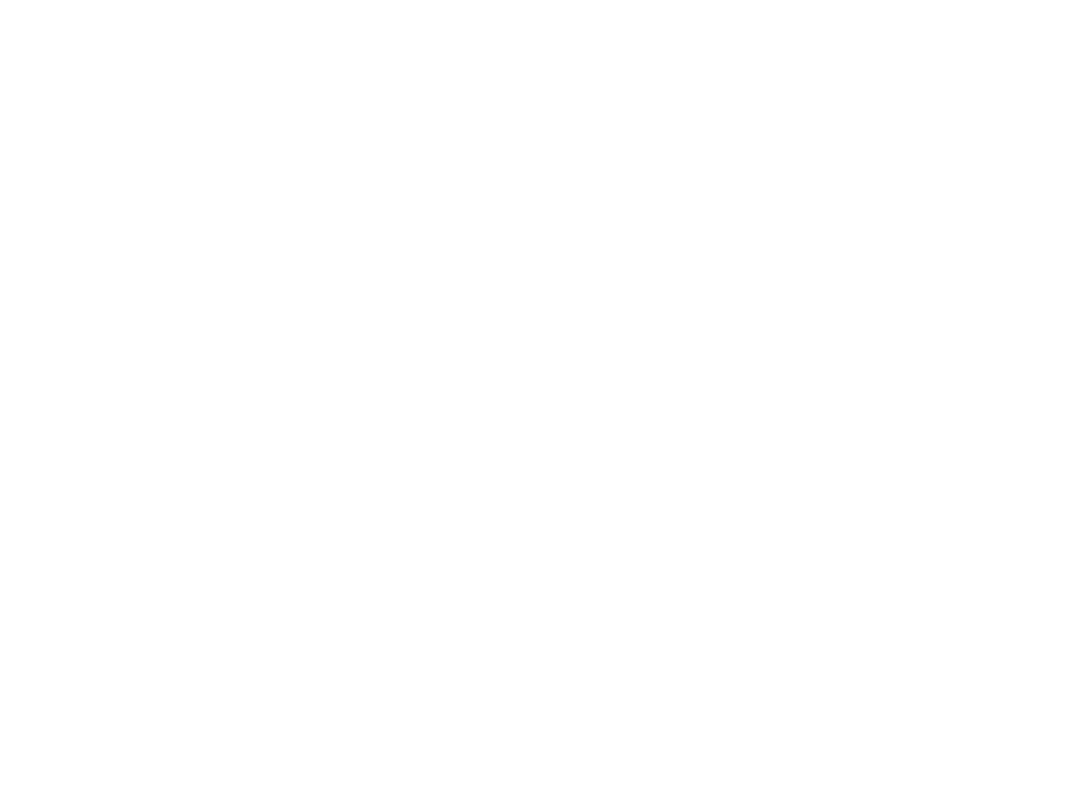
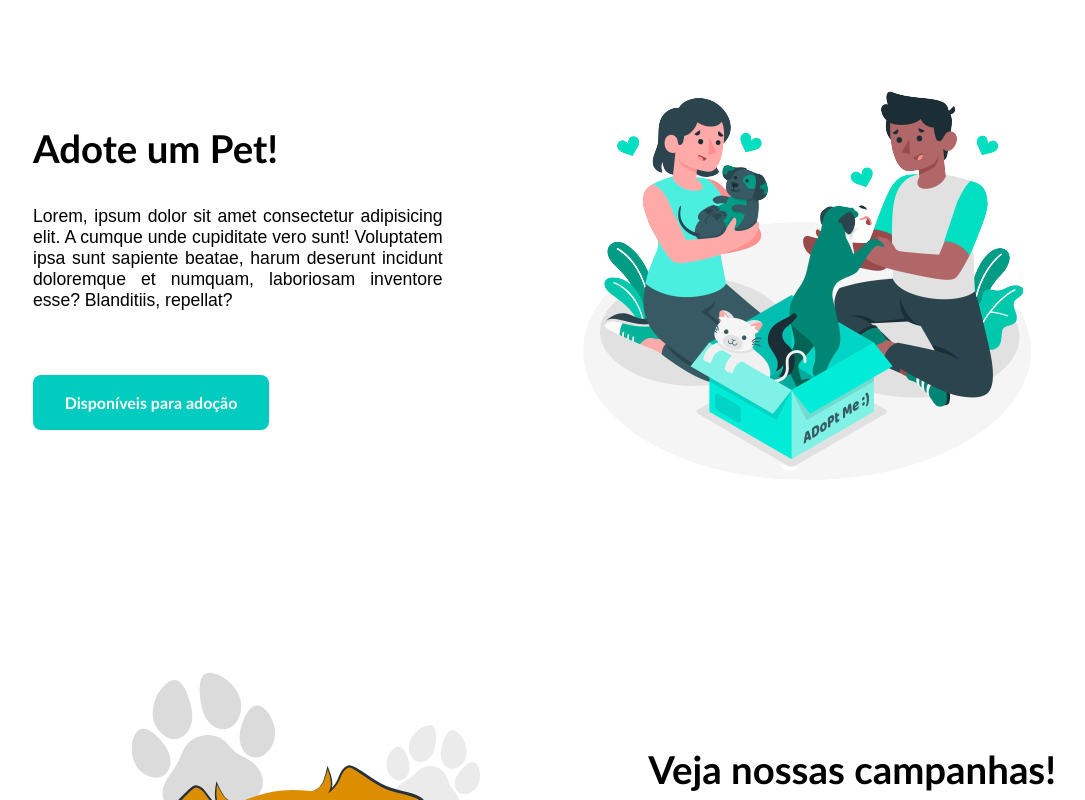
Before and after one commit to Julio-Norberto/Valentes-de-sirinhaem, a React (Vite) app: page / in a window 1280 px wide. Shown: the part 1040-1840 px from the top of the page, without its empty margins (95-1180 px from the left). Before the commit the page ends 966 px from the top, so only its background shows below. Built offline with nearby package versions, Linux system fonts and the light colour scheme.

Commit message:
feat: create SectionHomeCard component

```diff
--- /dev/null
+++ b/src/components/Button/button.css
@@ -0,0 +1,22 @@
+.home-button {
+  padding: 18px;
+  background-color: #02CBBF;
+  border: none;
+  border-radius: 8px;
+  text-decoration: none;
+  color: white;
+  font-weight: bold;
+}
+
+.home-button:hover {
+  background-color: #00a59a;
+}
+
+@media (min-width: 750px) and (max-width: 1150px) {
+  .home-button {
+    /*background-color: rgb(30, 255, 236);*/
+    background-color: #EF7C12;
+    color: #fff;
+    font-weight: bold;
+  }
+}
--- /dev/null
+++ b/src/components/Button/index.tsx
@@ -0,0 +1,24 @@
+import { Link } from 'react-router-dom'
+import './button.css'
+
+type ButtonProps = {
+  title: string
+  display?: string
+  width?: string
+  align?: string
+  destination: string
+}
+
+export const Button:React.FunctionComponent<ButtonProps> = ({title, display, width, align, destination}: ButtonProps) => {
+  const style: React.CSSProperties = {
+    display,
+    width,
+    justifyContent: align
+  }
+
+  return (
+    <div>
+      <Link style={style} className='home-button' to={destination}> {title} </Link>
+    </div>
+  )
+}
--- /dev/null
+++ b/src/components/SectionHomeCard/index.tsx
@@ -0,0 +1,44 @@
+import { Link } from 'react-router-dom'
+import { Button } from '../Button'
+import './sectionHomeCard.css'
+
+interface ISectionHomeCard {
+    image: any
+    title: string
+    description: string
+    buttonTitle: string
+    direction?: string
+    width?: string
+    display?: string
+    align?: string
+    titleAlign?: 'center' | 'left'
+    destiny: string
+}
+
+export const SectionHomeCard:React.FunctionComponent<ISectionHomeCard> = (props: ISectionHomeCard) => {
+    const style: React.CSSProperties | any = {
+      flexDirection: props.direction
+    }
+
+    const h2Style : React.CSSProperties = {
+      textAlign: props.titleAlign
+    }
+
+    return (
+      <div style={style} className='cardSection-container'>
+        <div className='cardSection-image'>
+          <img className='card-image' width={650} src={props.image} alt="" />
+        </div>
+
+        <div className='cardSection-text'>
+
+          <div>
+            <h2 style={h2Style}> {props.title} </h2>
+            <p> {props.description} </p>
+          </div>
+
+          <Button destination={props.destiny} title={props.buttonTitle} display={props.display} width={props.width} align={props.align} />
+        </div>
+      </div>
+    )
+}
--- /dev/null
+++ b/src/components/SectionHomeCard/sectionHomeCard.css
@@ -0,0 +1,75 @@
+.cardSection-container {
+  width: 80%;
+  margin: 0 auto;
+  display: flex;
+  justify-content: space-between;
+  align-items: center;
+  margin-top: 100px;
+}
+
+.cardSection-text {
+  width: 40%;
+  text-align: center;
+}
+
+.cardSection-text div h2 {
+  font-size: 2.4em;
+  margin-bottom: 35px;
+  font-family: 'Trebuchet MS', 'Lucida Sans Unicode', 'Lucida Grande', 'Lucida Sans', Arial, sans-serif;
+}
+
+.cardSection-text div p {
+  font-size: 1.1em;
+  color: #000;
+  font-family: 'Poppins', sans-serif;
+  text-align: justify;
+  margin-bottom: 64px;
+}
+
+@media (max-width: 1400px) {
+  .cardSection-image img {
+    width: 500px;
+  }
+
+  .cardSection-text h2 {
+    font-size: 28px;
+  }
+
+  .cardSection-text p {
+    font-size: 18px;
+  }
+
+}
+
+@media (min-width: 300px) and (max-width: 700px) {
+  .cardSection-container {
+    flex-direction: column !important;
+  }
+
+  .cardSection-text {
+    width: 100%;
+    margin-top: 15px;
+  }
+
+  .cardSection-image {
+    width: 100%;
+    display: flex;
+    justify-content: center;
+    align-items: center;
+  }
+
+  .card-image {
+    height: 350px;
+  }
+}
+
+@media (min-width: 750px) and (max-width: 1150px) {
+  .cardSection-image img {
+    width: 350px;
+    margin-right: -20px;
+  }
+
+  .cardSection-text h2 {
+    font-size: 24px;
+  }
+}
--- a/src/pages/Home/home.css
+++ b/src/pages/Home/home.css
@@ -40,20 +40,6 @@
   width: 530px;
 }
 
-.home-button {
-  padding: 18px;
-  background-color: #02CBBF;
-  border: none;
-  border-radius: 8px;
-  text-decoration: none;
-  color: white;
-  font-weight: bold;
-}
-
-.home-button:hover {
-  background-color: #00a59a;
-}
-
 @media (min-width: 1400px) {
   .home-content {
     height: 800px;
@@ -88,13 +74,6 @@
 
   .home-img img {
     width: 400px;
-  }
-
-  .home-button {
-    /*background-color: rgb(30, 255, 236);*/
-    background-color: #EF7C12;
-    color: #fff;
-    font-weight: bold;
   }
 }
 
--- a/src/pages/Home/index.tsx
+++ b/src/pages/Home/index.tsx
@@ -1,10 +1,14 @@
 import './home.css'
 
 import { Menu } from '../../components/Menu'
-import { Link } from 'react-router-dom'
 import { Bar } from '../../components/Bar'
+import { SectionHomeCard } from '../../components/SectionHomeCard'
+import { Button } from '../../components/Button'
 
 import dogs from '../../assets/dogsHome.svg'
+import adoptionImage from '../../assets/adoptionHome.png'
+import dogPaw from '../../assets/Dogpaw-cuate.svg'
+import adoptionImage2 from '../../assets/adoption.svg'
 
 export const Home: React.FunctionComponent = () => {
     return (
@@ -21,7 +25,7 @@ export const Home: React.FunctionComponent = () => {
                 </p>
               </div>
 
-              <Link className='home-button' to='adoption' >Disponíveis para adoção</Link>
+              <Button title='Disponíveis para adoção' destination='/adoption' />
             </div>
 
             <div className='home-img'>
@@ -31,6 +35,37 @@ export const Home: React.FunctionComponent = () => {
           </div>
           <Bar title='Você pode fazer a diferença nessa luta' />
 
+          <SectionHomeCard
+            image={adoptionImage}
+            title='Adote um Pet!'
+            description='Lorem, ipsum dolor sit amet consectetur adipisicing elit. A cumque unde cupiditate vero sunt! Voluptatem ipsa sunt sapiente beatae, harum deserunt incidunt doloremque et numquam, laboriosam inventore esse? Blanditiis, repellat?' buttonTitle='Disponíveis para adoção'
+            direction='row-reverse'
+            width='200px'
+            display='flex'
+            align='center'
+            titleAlign='left'
+            destiny='/adoption'
+          />
+
+          <SectionHomeCard
+            image={dogPaw}
+            title='Veja nossas campanhas!'
+            description='Lorem, ipsum dolor sit amet consectetur adipisicing elit. A cumque unde cupiditate vero sunt! Voluptatem ipsa sunt sapiente beatae, harum deserunt incidunt doloremque et numquam, laboriosam inventore esse? Blanditiis, repellat?' buttonTitle='Ver campanhas'
+            destiny='/campaign'
+          />
+
+          <SectionHomeCard
+            image={adoptionImage2}
+            title='Faça uma doação!'
+            description='Lorem, ipsum dolor sit amet consectetur adipisicing elit. A cumque unde cupiditate vero sunt! Voluptatem ipsa sunt sapiente beatae, harum deserunt incidunt doloremque et numquam, laboriosam inventore esse? Blanditiis, repellat?' buttonTitle='Fazer doação'
+            direction='row-reverse'
+            width='200px'
+            display='flex'
+            align='center'
+            titleAlign='left'
+            destiny='/donations'
+          />
+
         </div>
     )
 }
```
Also changed, not shown: src/assets/Dogpaw-cuate.svg (renamed from src/assets/Dog paw-cuate.svg).
